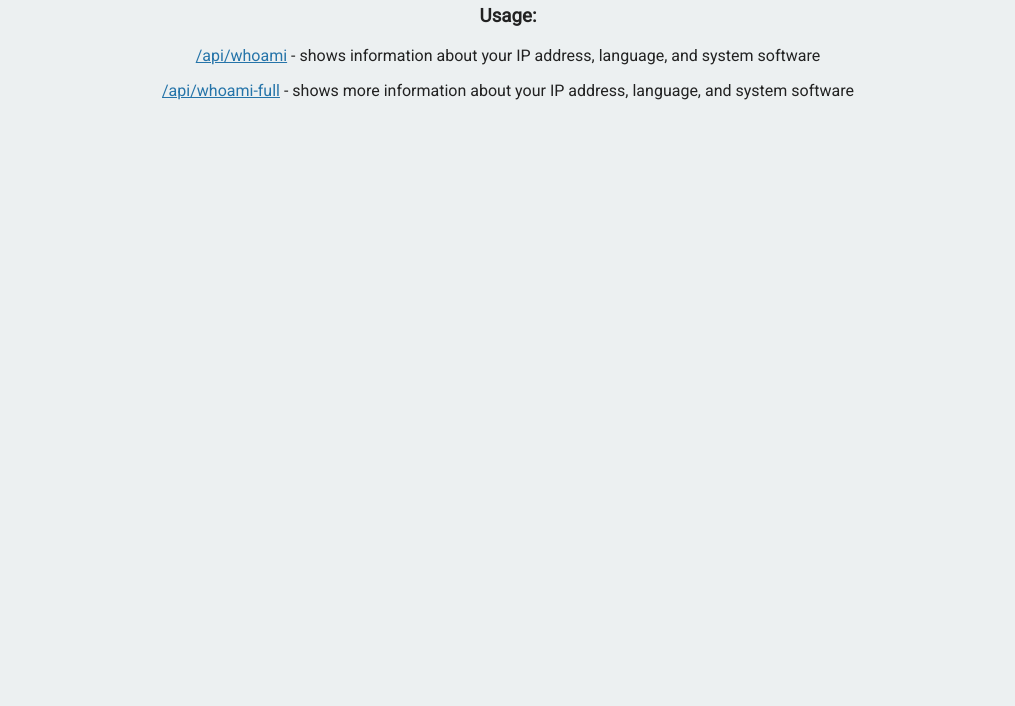
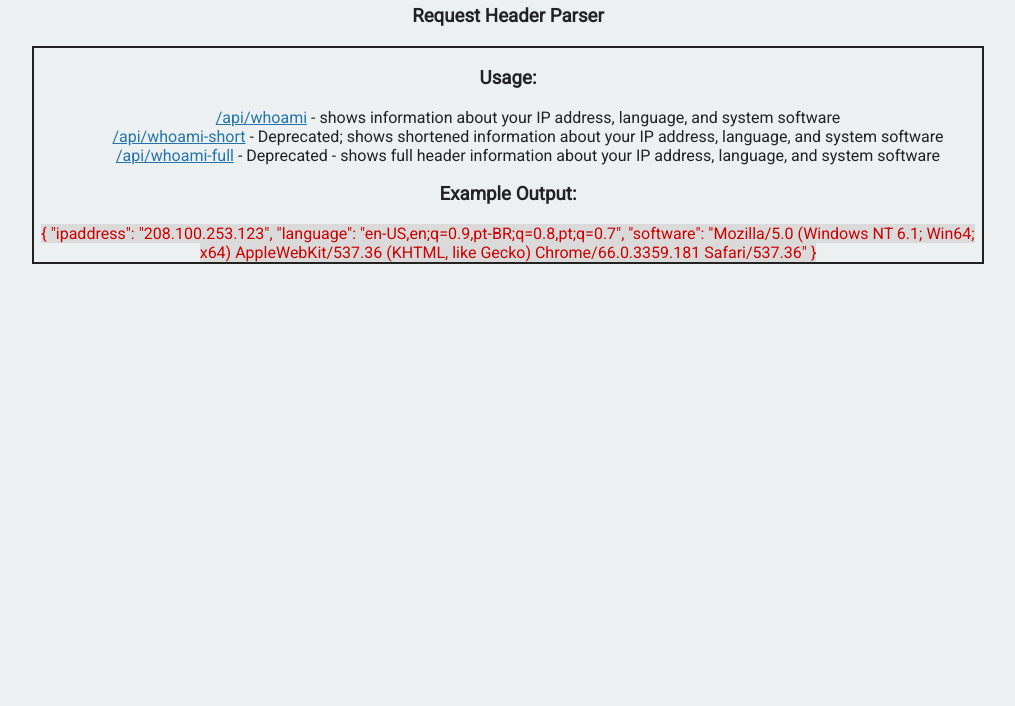
Before and after one commit to jfletcher4212/headers, a website: page views/index.html in a window 1280 px wide. Shown: the part 94-800 px from the top of the page, without its empty margins (132-1147 px from the left). Drawn offline with Linux system fonts and the light colour scheme.

Commit message:
Changed to fit new freecodecamp format and updated readme

```diff
--- a/package.json
+++ b/package.json
@@ -8,7 +8,7 @@
 		"start": "node server.js"
 	},
 	"engines": {
-		"node": "4.4.5"
+		"node": "8.11.2"
 	},
 	"repository": {
 		"type": "git",
--- a/public/style.css
+++ b/public/style.css
@@ -17,9 +17,23 @@ body {
 	margin-top: 60px;
 }
 
+.box {
+  border-style: solid;
+  border-width: 2px;
+  width: 75%;
+  margin: auto;
+}
+
+.example {
+  display: inline;
+  color: #C00;
+  background-color: #DADADA;
+}
+
 ol {
 	list-style-position: inside;
 }
+
 ul {
 	list-style-type: none;
 }
@@ -27,6 +41,7 @@ ul {
 a {
 	color: #2574A9;
 }
+
 /****** Logo Div Styling ******/
 
 img {
--- a/views/index.html
+++ b/views/index.html
@@ -3,17 +3,35 @@
 
    <head>
       <title>HTTP Header Information</title>
-      <link rel="shortcut icon" href="https://cdn.hyperdev.com/us-east-1%3A52a203ff-088b-420f-81be-45bf559d01b1%2Ffavicon.ico" type="image/x-icon"/>
       <link href="https://fonts.googleapis.com/css?family=Roboto" rel="stylesheet" type="text/css">
       <link href="/public/style.css" rel="stylesheet" type="text/css">
    </head>
 
    <body>
       <div class="container">
-         <h1>See what your HTTP headers have to say</h1>
-         <h3>Usage:</h3>
-         <p><a href="https://jfletcher-headers.glitch.me/api/whoami">/api/whoami</a> - shows information about your IP address, language, and system software</p>
-         <p><a href="https://jfletcher-headers.glitch.me/api/whoami-full">/api/whoami-full</a> - shows more information about your IP address, language, and system software</p>
+         <h1>FreeCodeCamp BackEnd API Projects</h1>
+        <h3>Request Header Parser</h3>
+        <div class="box">
+          <h3>Usage:</h3>
+          <ul>
+           <li><a href="https://jfletcher-headers.glitch.me/api/whoami">/api/whoami</a>
+             - shows information about your IP address, language, and system software</li>
+            <li><a href="https://jfletcher-headers.glitch.me/api/whoami-short">/api/whoami-short</a>
+              - Deprecated; shows shortened information about your IP address, language, and system software</li>
+           <li><a href="https://jfletcher-headers.glitch.me/api/whoami-full">/api/whoami-full</a>
+             - Deprecated - shows full header information about your IP address, language, and system software</li>
+          </ul>
+          <h3>
+             Example Output:
+          </h3>
+          <p class="example">
+            {
+              "ipaddress": "208.100.253.123",
+              "language": "en-US,en;q=0.9,pt-BR;q=0.8,pt;q=0.7",
+              "software": "Mozilla/5.0 (Windows NT 6.1; Win64; x64) AppleWebKit/537.36 (KHTML, like Gecko) Chrome/66.0.3359.181 Safari/537.36"
+            }
+          </p>
+        </div>
       </div>
    </body>
 
```
Also changed, not shown: server.js (+15 -1 lines), README.md.
